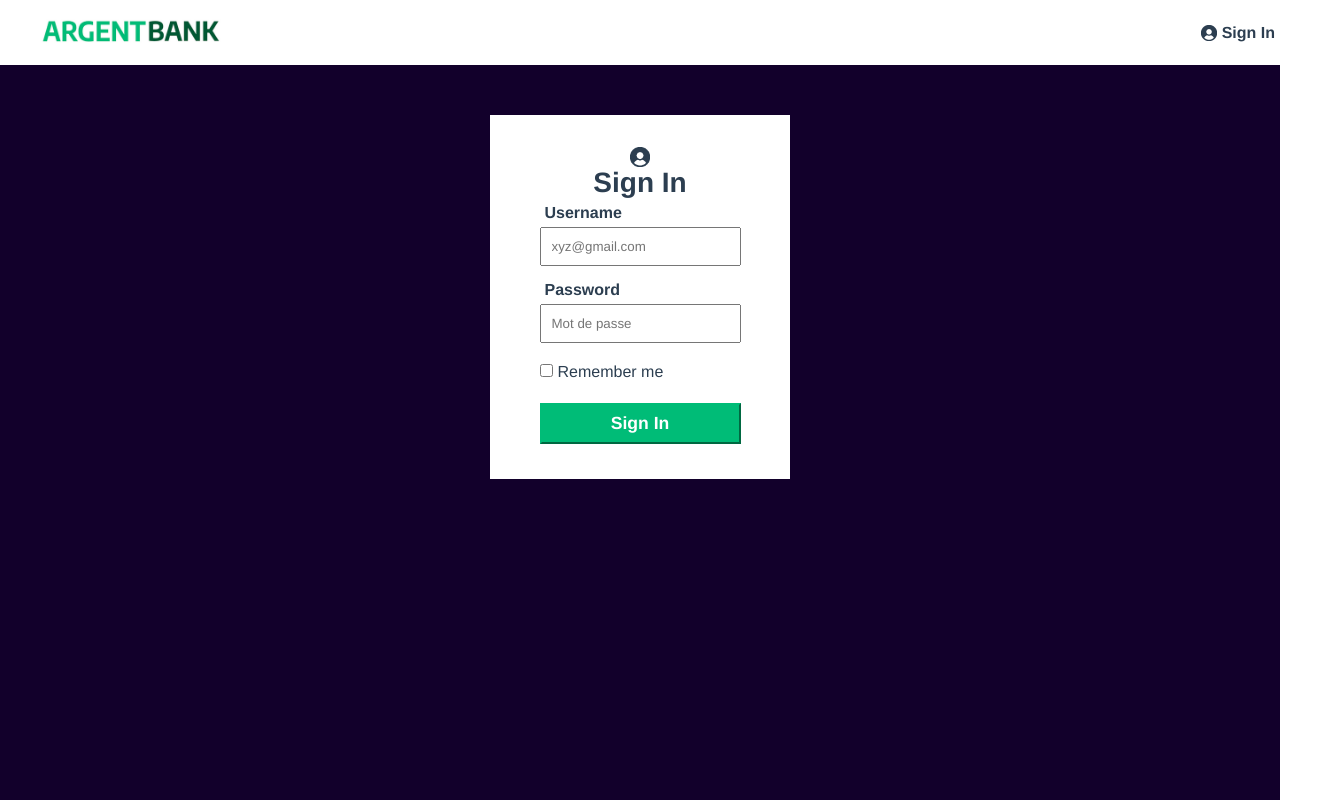
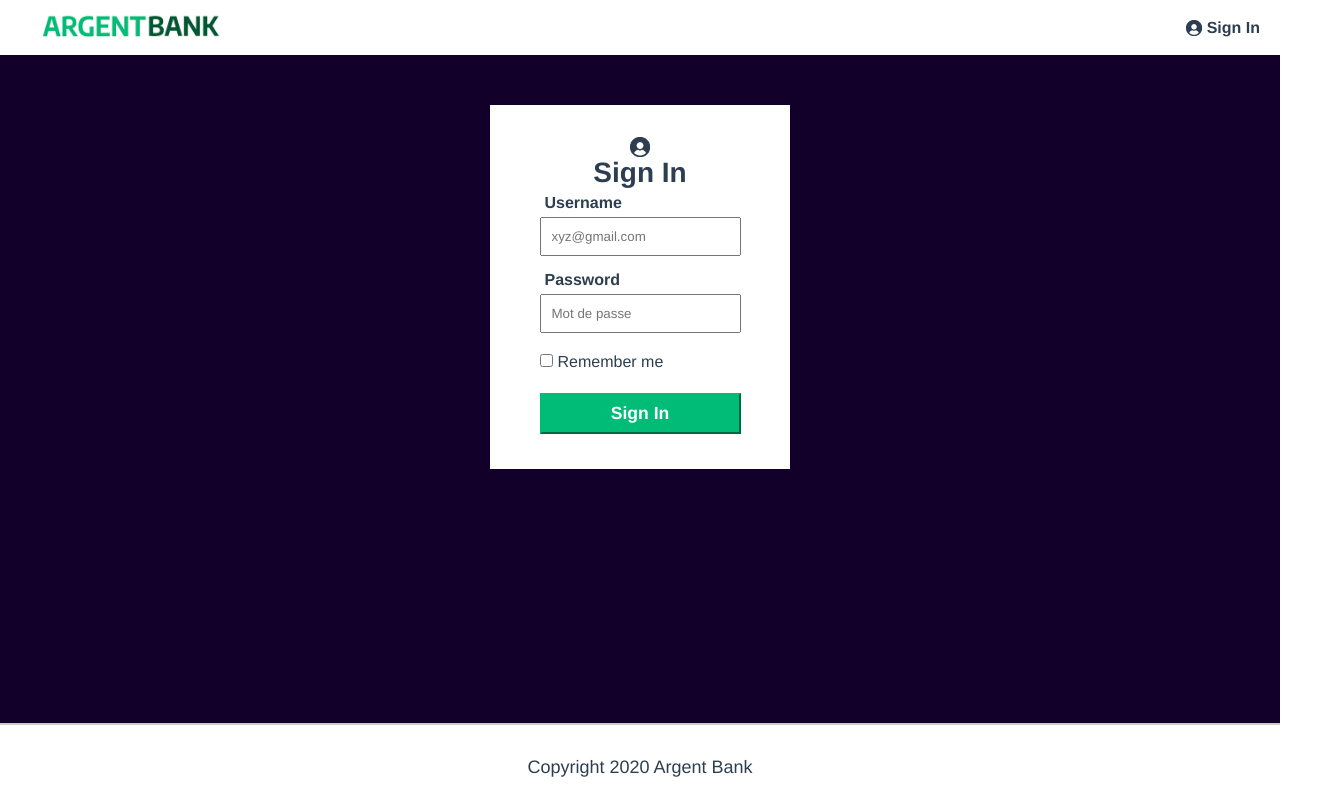
Before and after one commit to Squal94/Khadir_Lounis_Projet_13_112022, a React (Create React App) app in the folder remede_agency/: page /signin in a window 1280 px wide. Shown: the top 800 px of the page, 1320 px wide, since content can reach past the window. Built offline with nearby package versions, Linux system fonts and the light colour scheme.

Commit message:
modification sass 4

```diff
--- a/remede_agency/src/Styles/Components/_footer.scss
+++ b/remede_agency/src/Styles/Components/_footer.scss
@@ -1,10 +1,11 @@
 .footer {
-  border-top: 3px solid $border-secondary;
+  border-top: 2px solid $border-secondary;
   display: flex;
   justify-content: center;
   width: 100%;
   &--txt {
     font-size: 18px;
+    color: $color-primary;
     padding: 32px 0 24px 0;
   }
 }
--- a/remede_agency/src/Styles/Components/_mainForm.scss
+++ b/remede_agency/src/Styles/Components/_mainForm.scss
@@ -2,7 +2,7 @@
   background-color: $background-primary;
   display: flex;
   justify-content: center;
-  height: 800px;
+  height: calc(100vh - (55px + 77px));
   width: 100%;
 }
 
--- a/remede_agency/src/Styles/Components/_nav.scss
+++ b/remede_agency/src/Styles/Components/_nav.scss
@@ -1,12 +1,9 @@
 .containerNav {
-  display: flex;
-  flex-flow: row nowrap;
-  justify-content: space-between;
-  align-items: center;
+  @include columnCenterBetween;
   width: 100%;
-  padding: 5px 20px;
   height: 55px;
   &__logo {
+    padding: 5px 20px;
     &--img {
       margin: 10px;
       max-height: 55px;
@@ -15,10 +12,9 @@
     }
   }
   &__btnSign {
-    display: flex;
-    flex-flow: row nowrap;
-    align-items: center;
-    margin-right: 25px;
+    @include rowCenter;
+    padding: 5px 20px;
+    // margin-right: 25px;
     &--img {
       height: 16px;
       margin-right: 5px;
@@ -31,10 +27,9 @@
     }
   }
   &__btnLogout {
+    @include rowCenter;
     margin-left: 10px;
-    display: flex;
-    align-items: center;
-    flex-flow: row nowrap;
+    padding: 5px 20px;
   }
 }
 
--- a/remede_agency/src/Styles/_settings.scss
+++ b/remede_agency/src/Styles/_settings.scss
@@ -42,6 +42,19 @@ $border-tertiary: #b1b0f0;
   align-items: center;
 }
 
+@mixin columnCenterBetween {
+  display: flex;
+  flex-flow: row nowrap;
+  justify-content: space-between;
+  align-items: center;
+}
+
+@mixin rowCenter {
+  display: flex;
+  flex-flow: row nowrap;
+  align-items: center;
+}
+
 //Breakpoint
 
 $breakpoints: (
```
Also changed, not shown: remede_agency/src/Styles/Components/_banner.scss (+0 -9 lines).
